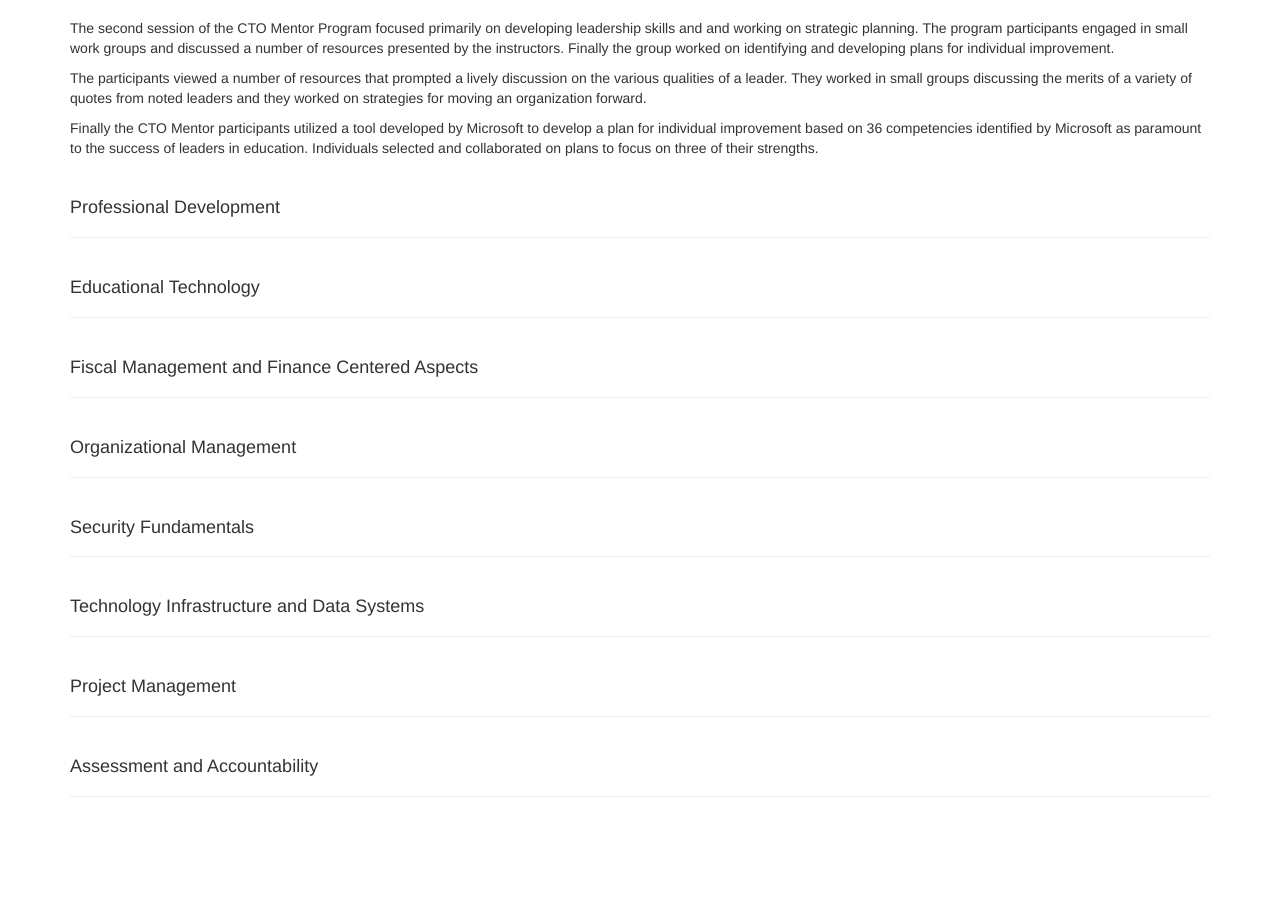
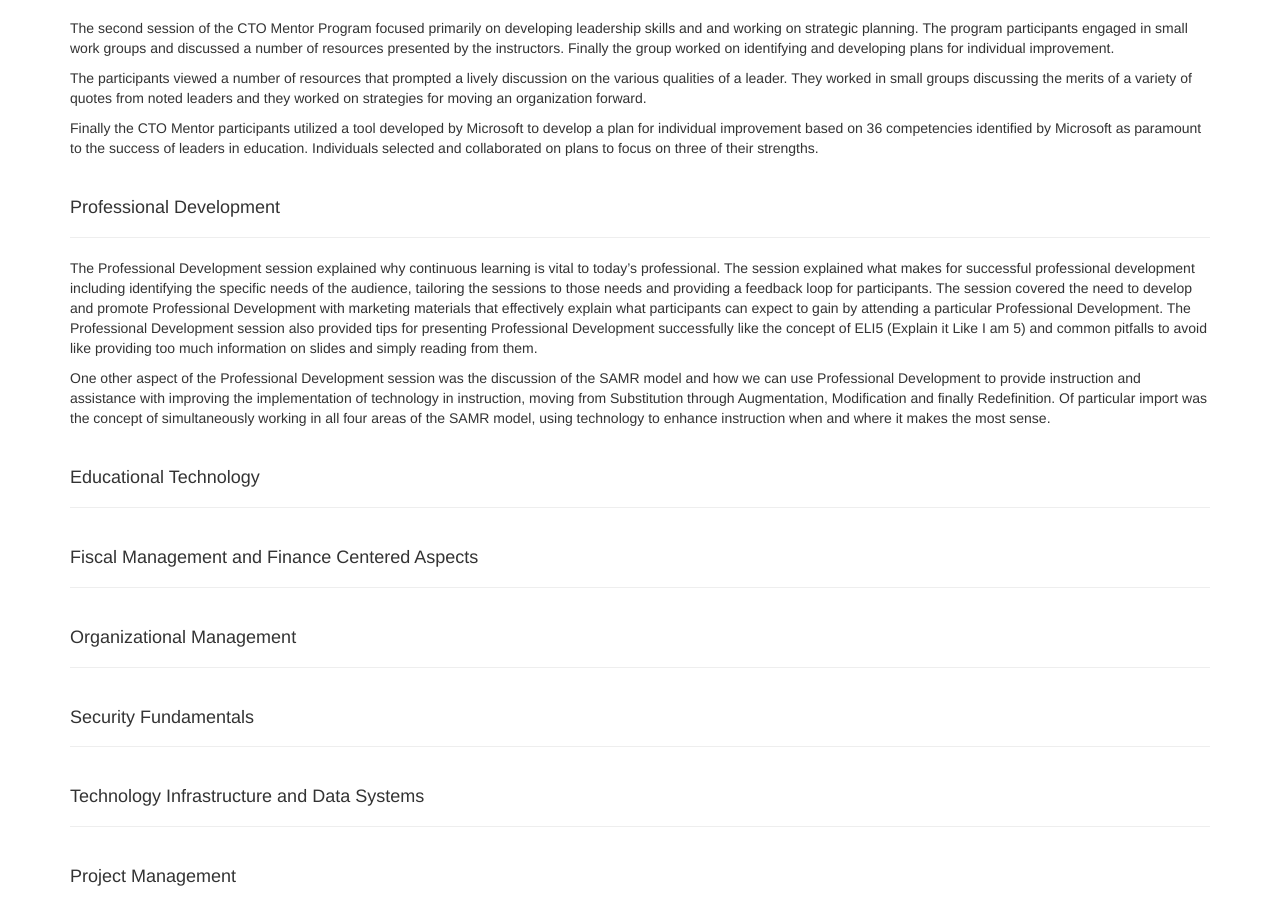
Before and after one commit to shanepinnell/shanepinnell.github.io, a Jekyll site: the page built from cto_mentor/summary.html, in a window 1280 px wide and 900 px high, scrolled down 680 px. Built offline with Jekyll 4.4.1, drawn with Linux system fonts in a browser that asks for light colours; nearby versions of some CDN libraries; library files that are not in the unit come from our copies; before the commit the page ends 1497 px from its top, so only the background shows below that.

Commit message:
Added to sumamries

```diff
--- a/cto_mentor/summary.html
+++ b/cto_mentor/summary.html
@@ -24,6 +24,10 @@ title: Shane Pinnell CTO Portfolio
 <div class="page-header">
 	<h4>Professional Development</h4>
 </div>
+<p>The Professional Development session explained why continuous learning is vital to today’s professional. The session explained what makes for successful professional development including identifying the specific needs of the audience, tailoring the sessions to those needs and providing a feedback loop for participants. The session covered the need to develop and promote Professional Development with marketing materials that effectively explain what participants can expect to gain by attending a particular Professional Development. The Professional Development session also provided tips for presenting Professional Development successfully like the concept of ELI5 (Explain it Like I am 5) and common pitfalls to avoid like providing too much information on slides and simply reading from them.</p>
+<p>
+One other aspect of the Professional Development session was the discussion of the SAMR model and how we can use Professional Development to provide instruction and assistance with improving the implementation of technology in instruction, moving from Substitution through Augmentation, Modification and finally Redefinition. Of particular import was the concept of simultaneously working in all four areas of the SAMR model, using technology to enhance instruction when and where it makes the most sense.</p>
+
 <div class="page-header">
 	<h4>Educational Technology</h4>
 </div>
```
